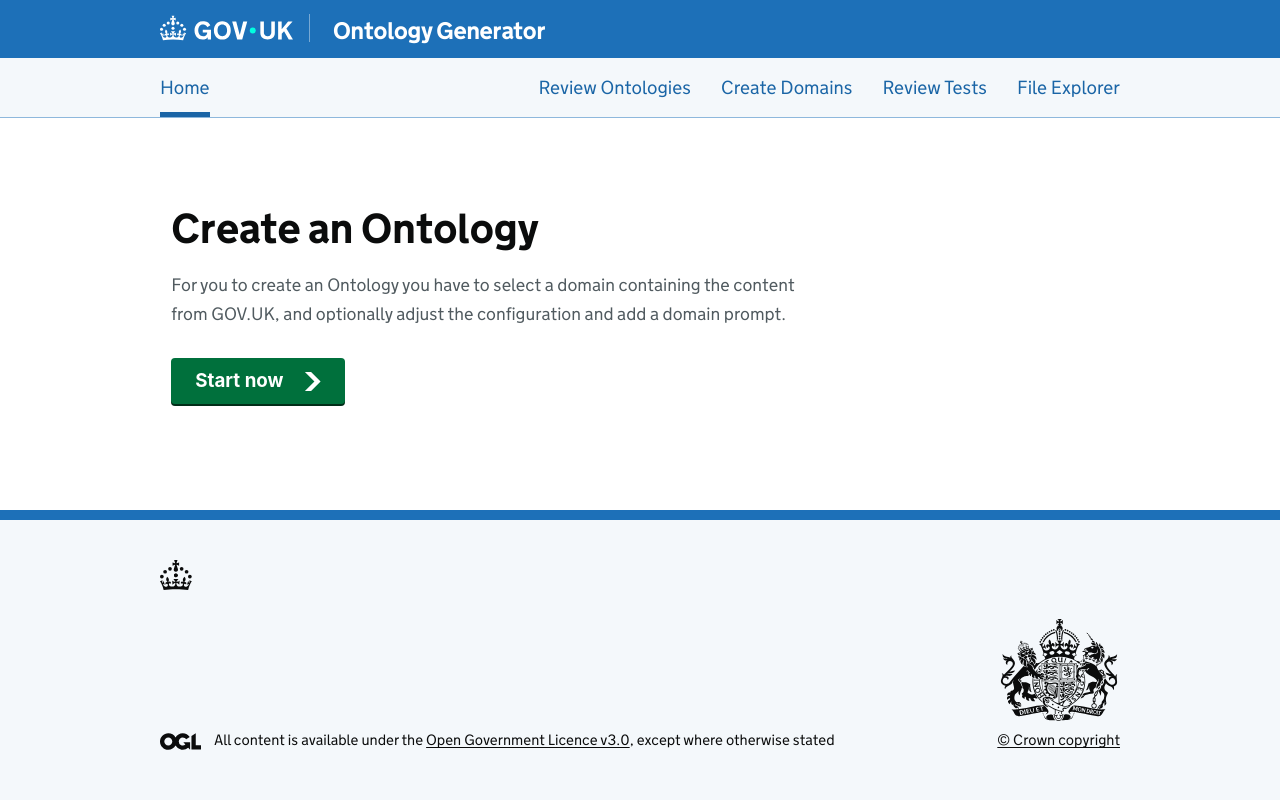
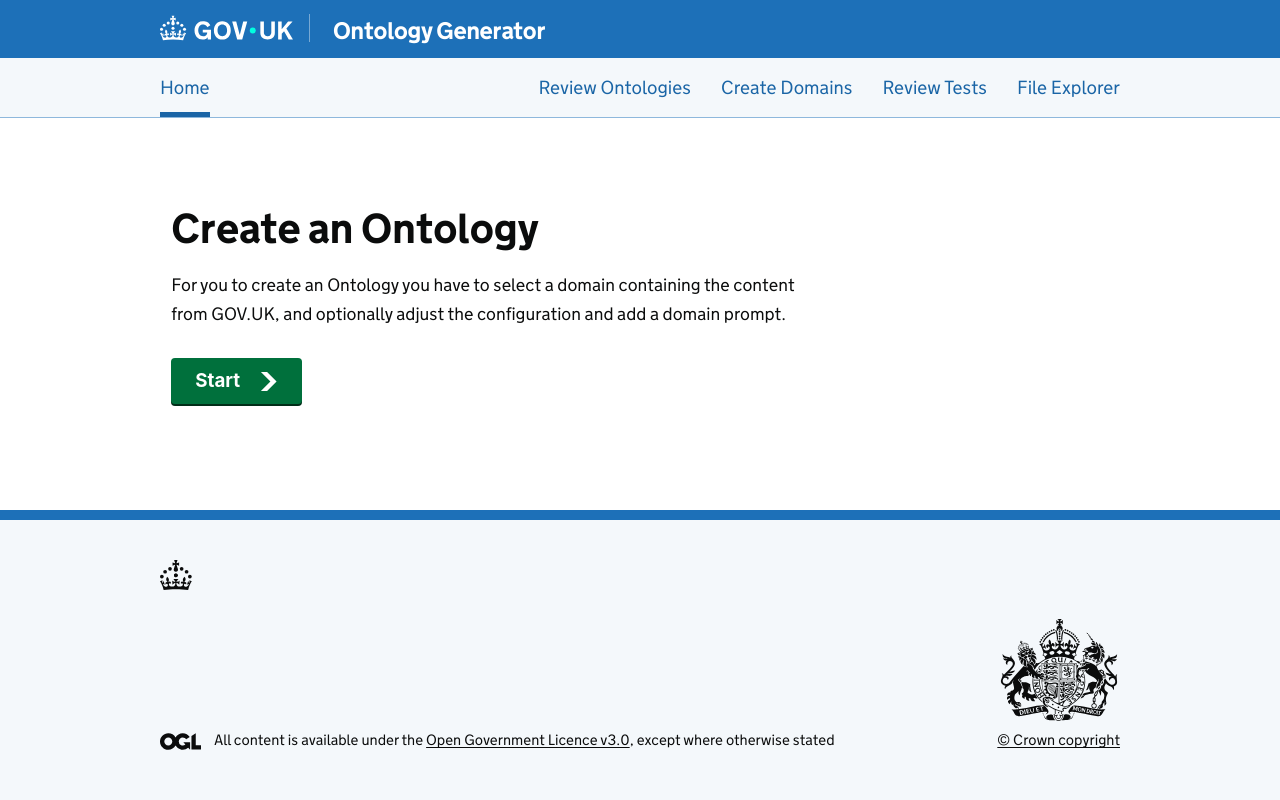
Before and after one commit to alphagov/govuk-ai-accelerator, a Flask app: page /ontology/ in a window 1280 px wide. Run offline with Flask 3, Linux system fonts and the light colour scheme; data that the repository does not hold is empty.

Commit message:
UI Redesigns and Fonts

```diff
--- a/templates/base.html
+++ b/templates/base.html
@@ -10,6 +10,18 @@
     <link href="{{ url_for('static', filename='vendor/govuk-frontend/govuk-frontend.min.css') }}" rel="stylesheet" />
     <link href="https://fonts.googleapis.com/icon?family=Material+Icons" rel="stylesheet">
     <style>
+      @font-face {
+        font-family: "GDS Transport";
+        src: url("{{ url_for('govuk_assets.static', filename='fonts/light-94a07e06a1-v2.woff2') }}") format("woff2");
+        font-weight: normal;
+        font-style: normal;
+      }
+      @font-face {
+        font-family: "GDS Transport";
+        src: url("{{ url_for('govuk_assets.static', filename='fonts/bold-b542beb274-v2.woff2') }}") format("woff2");
+        font-weight: bold;
+        font-style: normal;
+      }
       :root {
         /* --gov-green: #00703c;
         --gov-green-hover: #005a30; */
@@ -18,7 +30,7 @@
         --gov-border: #b1b4b6;
       }
       body {
-        font-family: -apple-system, BlinkMacSystemFont, "Segoe UI", Roboto, "Helvetica Neue", Arial, sans-serif;
+        font-family: "GDS Transport", arial, sans-serif;
         background-color: var(--gov-background);
         color: var(--gov-text);
         display: flex;
--- a/templates/dashboard.html
+++ b/templates/dashboard.html
@@ -219,11 +219,11 @@
                         <!-- STEP 1: START -->
                         <div id="step-1" class="wizard-step">
                             <h1 class="govuk-heading-xl" style="font-weight: 800; font-size: 2.8rem; margin: 0 0 20px 0; color: #0b0c0c;">Create an Ontology</h1>
-                            <p class="govuk-body" style="font-size: 1.2rem; line-height: 1.6; color: #505a5f; margin-bottom: 30px;">
+                            <p class="govuk-body" style="font-size: 1.2rem; line-height: 1.6; color: #0b0c0c; margin-bottom: 30px;">
                                 For you to create an Ontology you have to select a domain containing the content from GOV.UK, and optionally adjust the configuration and add a domain prompt.
                             </p>
                             <button type="button" id="wizard-start-btn" style="background-color: #00703c; color: white; border: none; padding: 12px 24px; font-weight: bold; font-size: 1.25rem; cursor: pointer; display: inline-flex; align-items: center; gap: 10px; border-radius: 4px; box-shadow: 0 2px 0 #002d18;">
-                                Start now
+                                Start
                                 <svg class="govuk-button__start-icon" xmlns="http://www.w3.org/2000/svg" width="17.5" height="19" viewBox="0 0 33 40" aria-hidden="true" focusable="false" style="margin-left: 10px; vertical-align: middle;">
                                     <path fill="currentColor" d="M0 0h13l20 20-20 20H0l20-20z"/>
                                 </svg>
@@ -234,11 +234,11 @@
                         <div id="step-2" class="wizard-step" style="display: none;">
                             <h1 class="govuk-heading-xl" style="font-weight: 800; font-size: 2.8rem; margin: 0 0 20px 0; color: #0b0c0c;">Create an Ontology</h1>
                             <div class="govuk-form-group" id="domain-form-group" style="margin-bottom: 25px;">
-                                <label class="govuk-label" for="domain-selector" style="font-size: 1.2rem; font-weight: 600; color: #0b0c0c; display: block; margin-bottom: 10px;">Select the domain for your ontology</label>
+                                <label class="govuk-label" for="domain-selector" style="font-size: 1.2rem; font-weight: 600; color: #0b0c0c; display: block; margin-bottom: 5px;">Select the domain for your ontology</label>
                                 <p id="domain-error-message" class="govuk-error-message" style="display: none; color: #d4351c; font-weight: bold; font-size: 1.15rem; margin-top: 0; margin-bottom: 15px;">
                                     <span class="govuk-visually-hidden">Error:</span> Select a domain
                                 </p>
-                                <select id="domain-selector" name="domain" class="browser-default" style="height: 44px; border: 2px solid #0b0c0c; border-radius: 0; font-family: inherit; font-size: 1.1rem; padding: 8px; background-color: #fff; display: block; width: 100%; box-sizing: border-box;" required>
+                                <select id="domain-selector" name="domain" class="browser-default" style="height: 44px; border: 2px solid #0b0c0c; border-radius: 0; font-family: inherit; font-size: 1.1rem; padding: 8px; background-color: #fff; display: block; width: 100%; max-width: 590px; box-sizing: border-box;" required>
                                     <option value="" disabled selected>Loading domains...</option>
                                 </select>
                             </div>
@@ -248,8 +248,8 @@
                             </p>
 
                             <div style="margin-top: 25px; display: flex; gap: 15px; align-items: center;">
-                                <button type="button" id="wizard-step2-next" class="btn" style="background-color: #00703c; font-weight: bold; height: 45px; padding: 0 20px;">Next</button>
-                                <button type="button" class="btn-flat wizard-prev-btn-action" style="border: 1px solid #b1b4b6; color: #0b0c0c; font-weight: bold; height: 45px; padding: 0 20px; border-radius: 4px;">Back</button>
+                                <button type="button" id="wizard-step2-next" class="btn" style="background-color: #00703c; font-weight: bold; height: 45px; padding: 0 20px; text-transform: none;">Next</button>
+                                <button type="button" class="btn-flat wizard-prev-btn-action" style="border: 1px solid #b1b4b6; color: #0b0c0c; font-weight: bold; height: 45px; padding: 0 20px; border-radius: 4px; text-transform: none;">Back</button>
                             </div>
                         </div>
 
@@ -291,8 +291,8 @@
                             </ul>
 
                             <div style="margin-top: 25px; display: flex; gap: 15px; align-items: center;">
-                                <button type="button" id="wizard-step3-next" class="btn" style="background-color: #00703c; font-weight: bold; height: 45px; padding: 0 20px;">Next</button>
-                                <button type="button" class="btn-flat wizard-prev-btn-action" style="border: 1px solid #b1b4b6; color: #0b0c0c; font-weight: bold; height: 45px; padding: 0 20px; border-radius: 4px;">Back</button>
+                                <button type="button" id="wizard-step3-next" class="btn" style="background-color: #00703c; font-weight: bold; height: 45px; padding: 0 20px; text-transform: none;">Next</button>
+                                <button type="button" class="btn-flat wizard-prev-btn-action" style="border: 1px solid #b1b4b6; color: #0b0c0c; font-weight: bold; height: 45px; padding: 0 20px; border-radius: 4px; text-transform: none;">Back</button>
                             </div>
                         </div>
 
@@ -305,7 +305,7 @@
                                     <span id="toggle-config-text">Configure Settings</span>
                                 </button>
                             </div>
-                            <p class="govuk-body" style="color: #505a5f; margin-bottom: 25px;">Review the configurations used to create your Ontology.</p>
+                            <p class="govuk-body" style="color: #0b0c0c; margin-bottom: 25px;">Review the configurations used to create your Ontology.</p>
 
                             <!-- Summary info -->
                             <div class="summary-box" style="background-color: #f3f2f1; padding: 20px; border-radius: 6px; border-left: 5px solid #1d70b8; margin-bottom: 25px;">
@@ -318,10 +318,13 @@
 
                             <div style="margin-top: 25px; display: flex; gap: 15px; align-items: center;">
                                 <button class="btn waves-effect waves-light" type="submit" id="submit-btn"
-                                        style="background-color: #00703c; height: 45px; padding: 0 20px; font-weight: bold; border-radius: 4px; box-shadow: 0 2px 0 #002d18; display: inline-flex; align-items: center; gap: 6px;">
-                                    Create Ontology <i class="material-icons right" style="margin-left: 0;">play_arrow</i>
+                                        style="background-color: #00703c; height: 45px; padding: 0 20px; font-weight: bold; border-radius: 4px; box-shadow: 0 2px 0 #002d18; display: inline-flex; align-items: center; gap: 6px; text-transform: none;">
+                                    Create Ontology
+                                    <svg class="govuk-button__start-icon" xmlns="http://www.w3.org/2000/svg" width="17.5" height="19" viewBox="0 0 33 40" aria-hidden="true" focusable="false" style="margin-left: 10px; vertical-align: middle;">
+                                        <path fill="currentColor" d="M0 0h13l20 20-20 20H0l20-20z"/>
+                                    </svg>
                                 </button>
-                                <button type="button" class="btn-flat wizard-prev-btn-action" style="border: 1px solid #b1b4b6; color: #0b0c0c; font-weight: bold; height: 45px; padding: 0 20px; border-radius: 4px;">Back</button>
+                                <button type="button" class="btn-flat wizard-prev-btn-action" style="border: 1px solid #b1b4b6; color: #0b0c0c; font-weight: bold; height: 45px; padding: 0 20px; border-radius: 4px; text-transform: none;">Back</button>
                             </div>
 
                             <div class="progress" id="upload-progress" style="display: none;">
@@ -340,12 +343,12 @@
                                 </div>
                             </div>
                             <h3 class="govuk-heading-m" style="margin-top: 20px; font-weight: bold; font-size: 1.4rem;">What happens next</h3>
-                            <p class="govuk-body" style="font-size: 1.1rem; line-height: 1.6; color: #333;">
+                            <p class="govuk-body" style="font-size: 1.1rem; line-height: 1.6; color: #0b0c0c;">
                                 Your Ontology is being created. Go to Review Ontologies to download the files, add notes, download reports and visualise the graph.
                             </p>
                             <div style="margin-top: 30px; display: flex; gap: 15px;">
-                                <button type="button" class="btn" id="wizard-reset-btn" style="background-color: #1d70b8; font-weight: bold; height: 40px;">Create another ontology</button>
-                                <a href="/ontology/review-ontologies" class="btn-flat" style="border: 1px solid #1d70b8; color: #1d70b8; font-weight: bold; text-align: center; line-height: 38px; height: 40px; border-radius: 4px;">Review Ontologies</a>
+                                <button type="button" class="btn" id="wizard-reset-btn" style="background-color: #1d70b8; font-weight: bold; height: 40px; text-transform: none;">Create another ontology</button>
+                                <a href="/ontology/review-ontologies" class="btn-flat" style="border: 1px solid #1d70b8; color: #1d70b8; font-weight: bold; text-align: center; line-height: 38px; height: 40px; border-radius: 4px; text-transform: none;">Review Ontologies</a>
                             </div>
                         </div>
                     </form>
```
